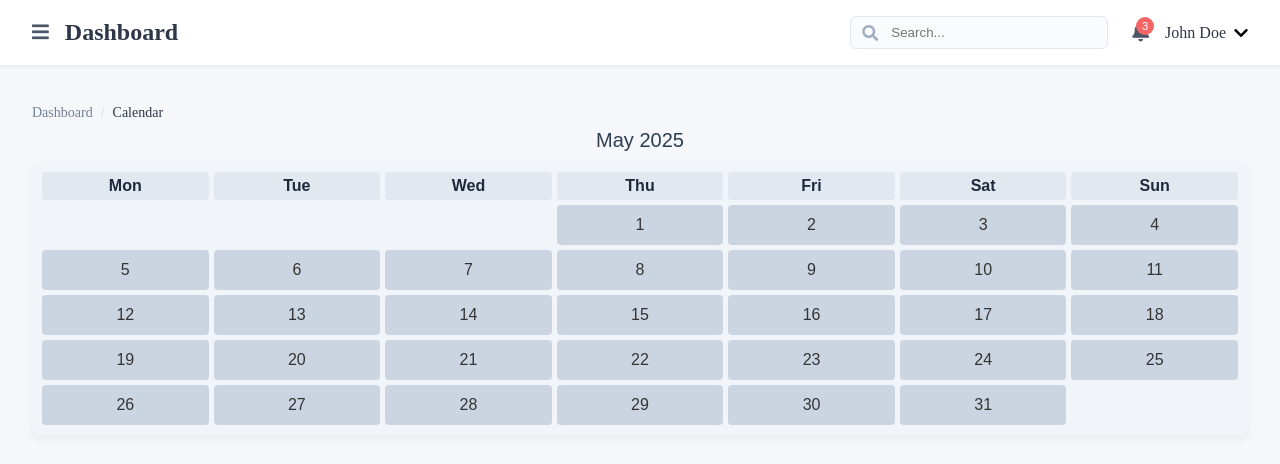
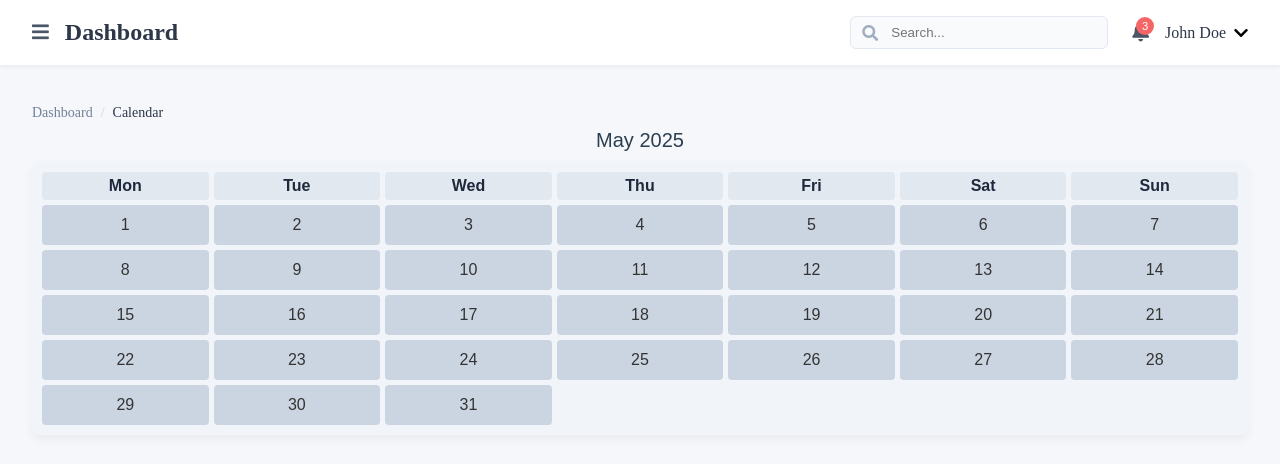
Before and after one commit to sasanedicbn/Mini-app, a Vue app in the folder Mini-app/: page /dashboard/calendar in a window 1280 px wide. Shown: the top 464 px of the page. Built offline with nearby package versions, Linux system fonts and the light colour scheme.

Commit message:
Create changes in function

```diff
--- a/Mini-app/src/components/Dashboard/DashboardHelpers/DashboardCalendar.vue
+++ b/Mini-app/src/components/Dashboard/DashboardHelpers/DashboardCalendar.vue
@@ -29,10 +29,7 @@
     return new Date(currentYear, currentMonth + 1, 0).getDate()
   })
 
-  const startDay = computed(() => {
-    let day = new Date(currentYear, currentMonth, 1).getDay()
-    return day === 0 ? 6 : day - 1
-  })
+
   </script>
 
 
```
